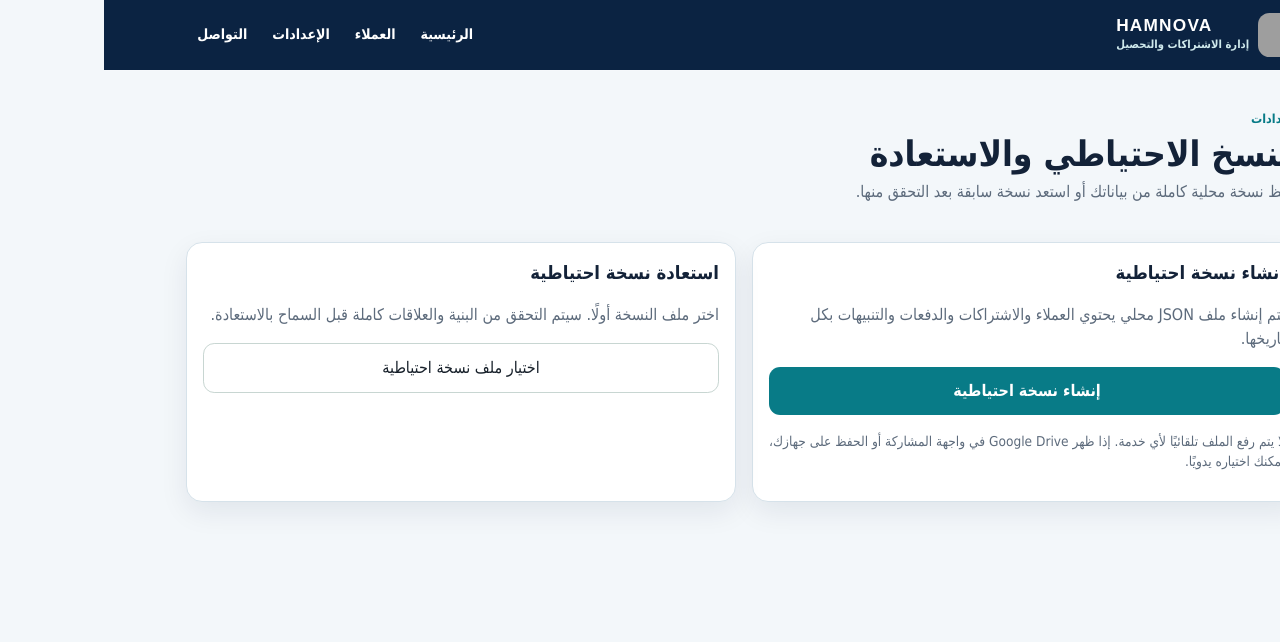
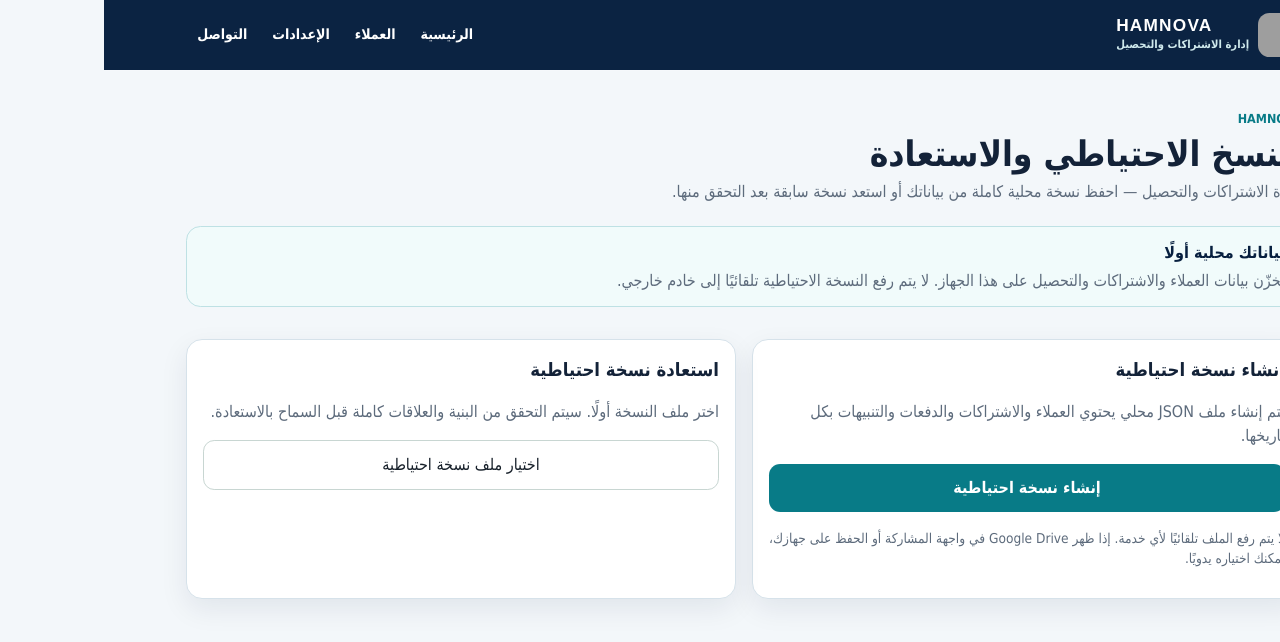
Before and after one commit to hamamalquradi-afk/github-test, a Next.js app: page /settings in a window 1280 px wide. Shown: the top 642 px of the page. Built offline with nearby package versions, Linux system fonts and the light colour scheme; grey boxes are pictures that could not be loaded.

Commit message:
Phase 7B: polish HAMNOVA local-first settings presentation

```diff
--- a/app/settings/page.tsx
+++ b/app/settings/page.tsx
@@ -1,6 +1,7 @@
 "use client";
 
 import { ChangeEvent, useRef, useState } from "react";
+import { APP_NAME, APP_SUBTITLE } from "../../lib/app-info";
 import { supportsFileShare } from "../../lib/browser-fallbacks";
 import { backupFilename, parseBackupJson, serializeBackup, type BackupDocument } from "../../lib/backup";
 import { exportAllData, restoreBackup } from "../../lib/repository/indexeddb";
@@ -100,7 +101,11 @@ export default function SettingsPage() {
   }
 
   return <>
-    <section className="page-heading"><div><span className="eyebrow">الإعدادات</span><h1>النسخ الاحتياطي والاستعادة</h1><p>احفظ نسخة محلية كاملة من بياناتك أو استعد نسخة سابقة بعد التحقق منها.</p></div></section>
+    <section className="page-heading"><div><span className="eyebrow">{APP_NAME}</span><h1>النسخ الاحتياطي والاستعادة</h1><p>{APP_SUBTITLE} — احفظ نسخة محلية كاملة من بياناتك أو استعد نسخة سابقة بعد التحقق منها.</p></div></section>
+    <section className="settings-local-info" aria-label="معلومات التخزين المحلي">
+      <strong>بياناتك محلية أولًا</strong>
+      <p>تُخزّن بيانات العملاء والاشتراكات والتحصيل على هذا الجهاز. لا يتم رفع النسخة الاحتياطية تلقائيًا إلى خادم خارجي.</p>
+    </section>
     {error && <p className="notice error" role="alert">{error}</p>}
     {notice && <p className="notice success">{notice}</p>}
     {shareNotice && <p className="notice">{shareNotice}</p>}
```
